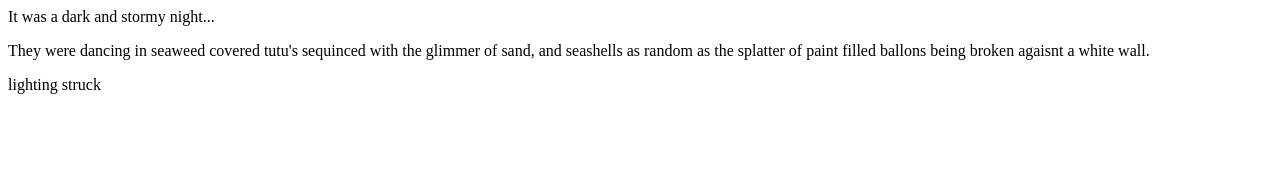
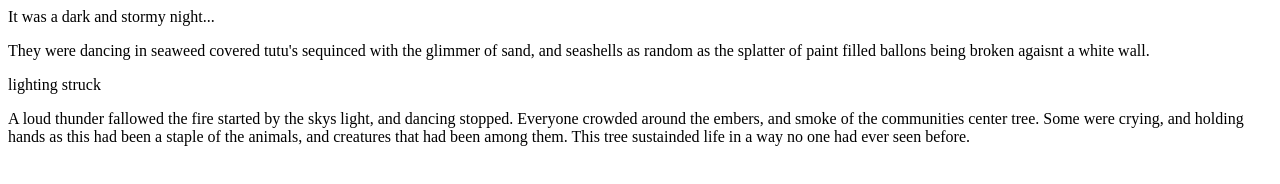
Before and after one commit to acnaumann/fireside-story, a plain HTML site: page index.html in a window 1280 px wide. Drawn offline with Linux system fonts and the light colour scheme.

Commit message:
added fourth line of story

```diff
--- a/index.html
+++ b/index.html
@@ -3,5 +3,6 @@
     <p>It was a dark and stormy night...</p>
     <p>They were dancing in seaweed covered tutu's sequinced with the glimmer of sand, and seashells as random as the splatter of paint filled ballons being broken agaisnt a white wall. </p>
     <p>lighting struck</p>
+    <p>A loud thunder fallowed the fire started by the skys light, and dancing stopped. Everyone crowded around the embers, and smoke of the communities center tree. Some were crying, and holding hands as this had been a staple of the animals, and creatures that had been among them. This tree sustainded life in a way no one had ever seen before. </p>
   </body>
 </html>
```
